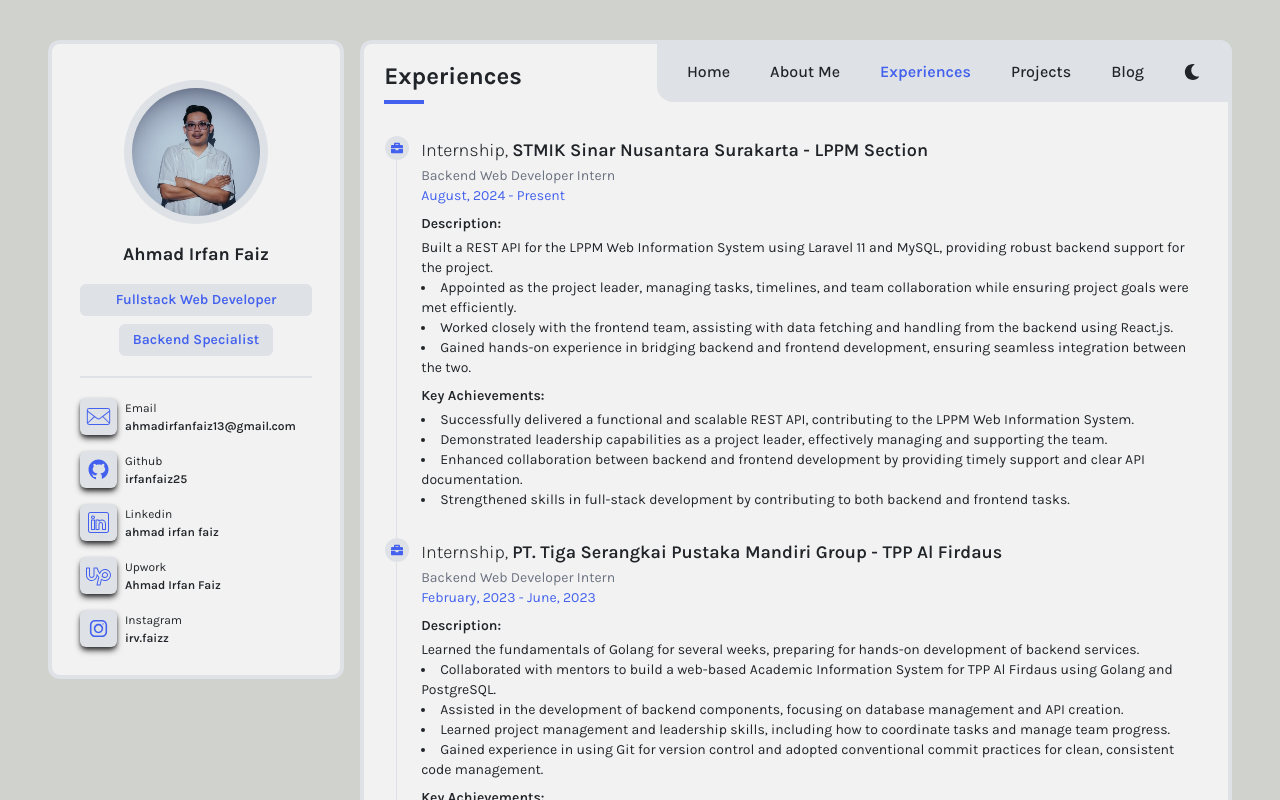
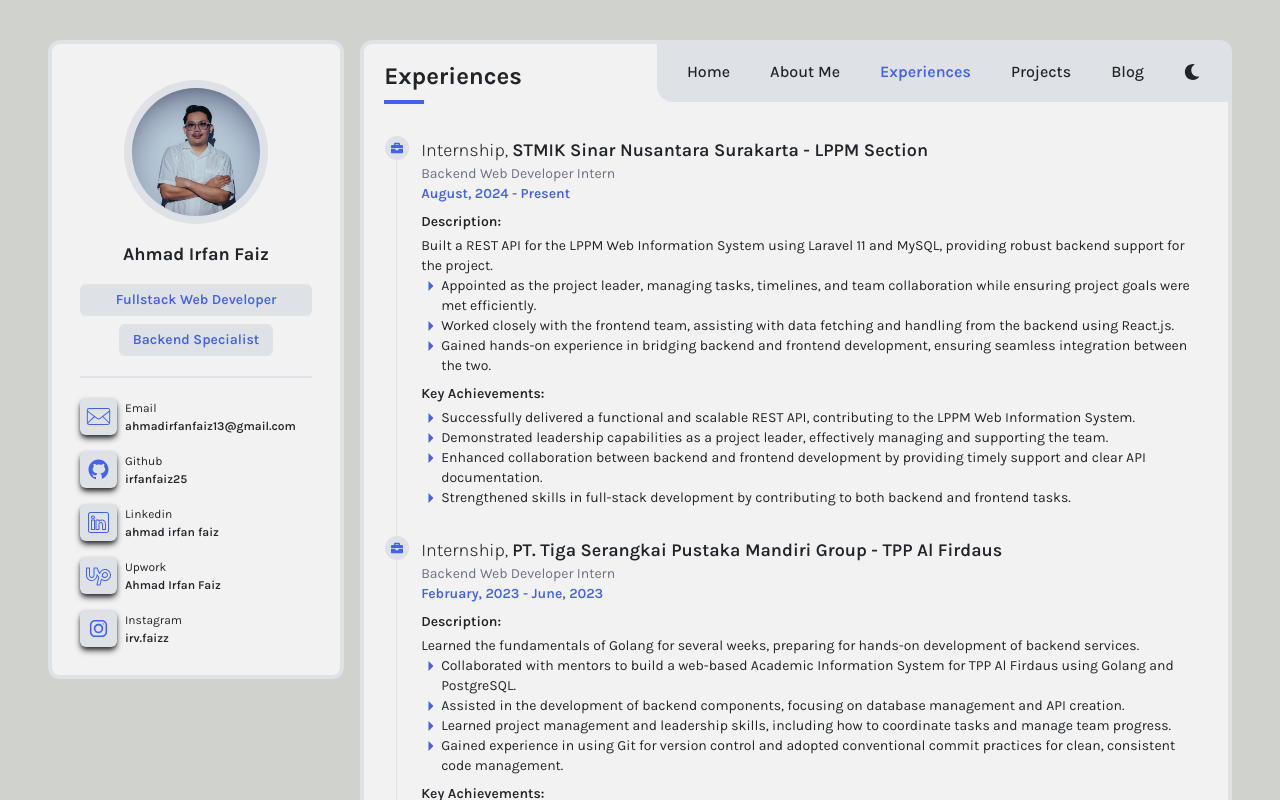
Before and after one commit to irfanfaiz25/new-portfolio, a React (Vite) app: page /experiences in a window 1280 px wide. Shown: the top 800 px of the page. Built offline with nearby package versions, Linux system fonts and the light colour scheme; a web font is replaced by a local one.

Commit message:
feat: change the disc list experiences list to arrow

```diff
--- a/src/assets/components/main/Experience/ExperienceList.jsx
+++ b/src/assets/components/main/Experience/ExperienceList.jsx
@@ -1,6 +1,7 @@
 import PropTypes from "prop-types";
 import { useInView } from "react-intersection-observer";
 import { FaBriefcase } from "react-icons/fa";
+import { IoMdArrowDropright } from "react-icons/io";
 
 const ExperienceList = ({
   companyName,
@@ -29,14 +30,14 @@
           className="text-secondary-text dark:text-dark-secondary-text"
         />
       </span>
-      <h4 className="mb-0.5 text-lg font-semibold text-main-text dark:text-dark-main-text">
+      <h4 className="text-lg font-semibold text-main-text dark:text-dark-main-text">
         <span className="font-light">{position ? position + ", " : ""}</span>{" "}
         {companyName} <span className="text-gray-400">{note}</span>
       </h4>
       <p className="text-sm font-normal text-gray-500 dark:text-gray-400">
         {as}
       </p>
-      <p className="text-sm font-normal text-secondary-text dark:text-dark-secondary-text">
+      <p className="text-sm font-semibold text-secondary-text dark:text-dark-secondary-text">
         {timeSpan}
       </p>
       <h4 className="mt-2 text-sm font-semibold text-main-text dark:text-dark-main-text">
@@ -45,9 +46,17 @@
       <p className="mt-1 text-sm font-normal text-main-text dark:text-dark-main-text">
         {details.description[0]}
       </p>
-      <ul className="list-disc list-inside text-sm text-main-text dark:text-dark-main-text">
+      <ul className="text-sm text-main-text dark:text-dark-main-text">
         {details.description.slice(1).map((desc, i) => (
-          <li key={i}>{desc}</li>
+          <li key={i} className="flex items-start space-x-2">
+            <div className="w-3 h-3">
+              <IoMdArrowDropright
+                size={20}
+                className="text-secondary-text dark:text-dark-secondary-text"
+              />
+            </div>
+            <p>{desc}</p>
+          </li>
         ))}
       </ul>
       <h4 className="mt-2 text-sm font-semibold text-main-text dark:text-dark-main-text">
@@ -55,7 +64,15 @@
       </h4>
       <ul className="mt-1 list-disc list-inside text-sm text-main-text dark:text-dark-main-text">
         {details.key_achievements.map((achievement, i) => (
-          <li key={i}>{achievement}</li>
+          <li key={i} className="flex items-start space-x-2">
+            <div className="w-3 h-3">
+              <IoMdArrowDropright
+                size={20}
+                className="text-secondary-text dark:text-dark-secondary-text"
+              />
+            </div>
+            <p>{achievement}</p>
+          </li>
         ))}
       </ul>
     </li>
--- a/src/assets/components/main/NavbarHeader.jsx
+++ b/src/assets/components/main/NavbarHeader.jsx
@@ -111,13 +111,13 @@
           <li className="flex items-center py-2 px-3 lg:px-5">
             {!dark && (
               <FaMoon
-                className="text-main-text dark:text-dark-main-text hover:text-secondary-text cursor-pointer transform transition-transform active:rotate-180"
+                className="text-main-text dark:text-dark-main-text hover:text-secondary-text dark:hover:text-dark-secondary-text cursor-pointer transform transition-transform active:rotate-180"
                 onClick={() => darkModeHandler()}
               />
             )}
             {dark && (
               <IoSunny
-                className="text-main-text dark:text-dark-main-text hover:text-secondary-text cursor-pointer transform transition-transform active:rotate-180"
+                className="text-main-text dark:text-dark-main-text hover:text-secondary-text dark:hover:text-dark-secondary-text cursor-pointer transform transition-transform active:rotate-180"
                 onClick={() => darkModeHandler()}
               />
             )}
--- a/vite.config.js
+++ b/vite.config.js
@@ -4,4 +4,8 @@
 // https://vite.dev/config/
 export default defineConfig({
   plugins: [react()],
+  server: {
+    host: true,
+    port: 5173,
+  },
 });
```
